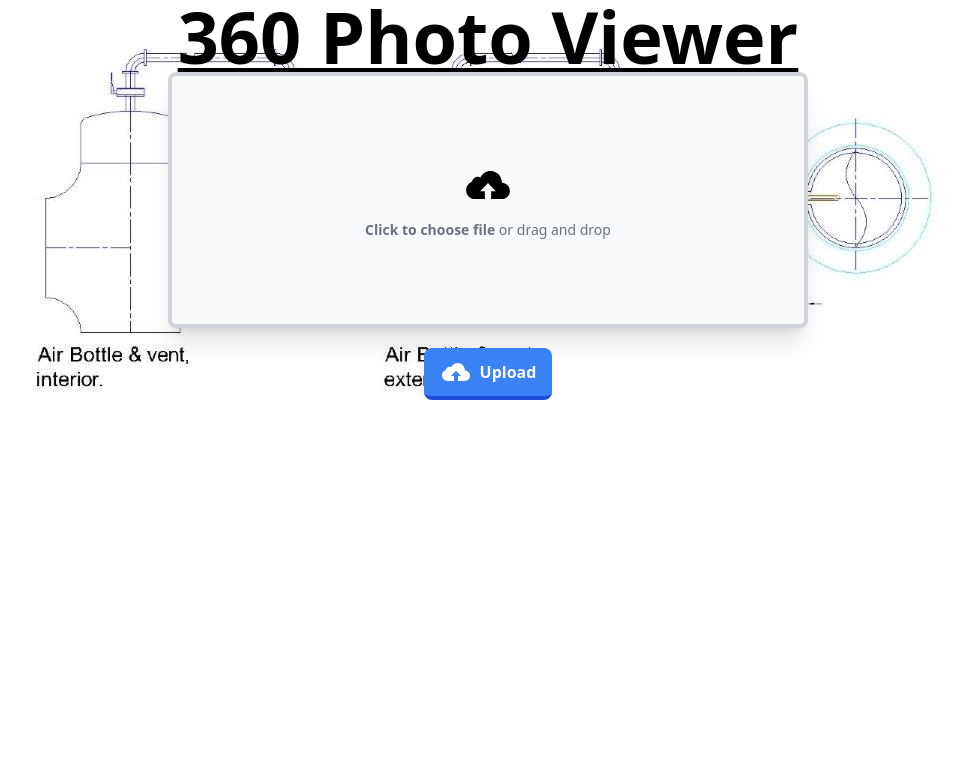
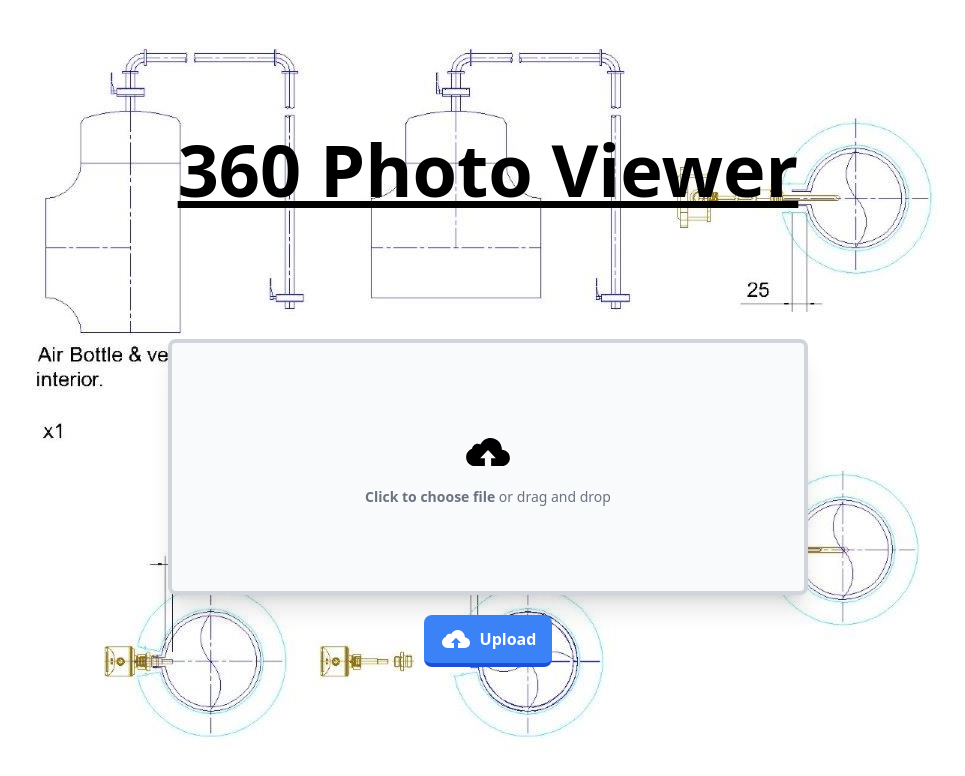
Before and after one commit to LJCuthbert/360-viewer, a React (Vite) app: page / in a window 1280 px wide. Shown: the top 776 px of the page, without its empty margins (152-1117 px from the left). Built offline with nearby package versions, Linux system fonts and the light colour scheme.

Commit message:
Added css to account for new div

```diff
--- a/src/App.css
+++ b/src/App.css
@@ -1,3 +1,7 @@
 #root {
     height: 100vh;
 }
+
+.App {
+    height: 100vh;
+}
```
